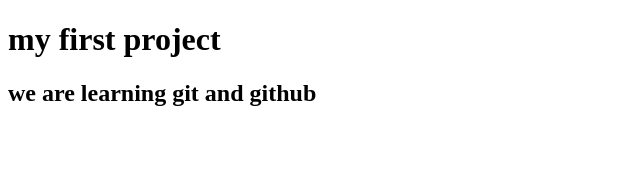
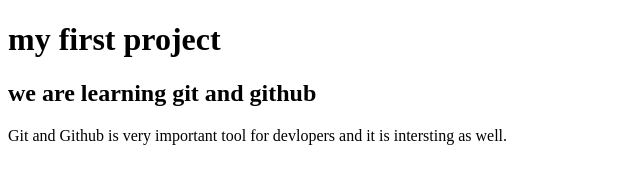
Before and after one commit to vaibhavwarade815/my-first-project, a plain HTML site: page index.html in a window 1280 px wide. Shown: the whole page, without its empty margins (0-640 px from the left). Drawn offline with Linux system fonts and the light colour scheme.

Commit message:
info added

```diff
--- a/index.html
+++ b/index.html
@@ -6,6 +6,8 @@
 <body>
     <h1>my first project</h1>
     <h2>we are learning git and github</h2>
+    <p>Git and Github is very important tool for devlopers and it is
+    intersting as well.</p>
 
 </body>
 </html>
```
